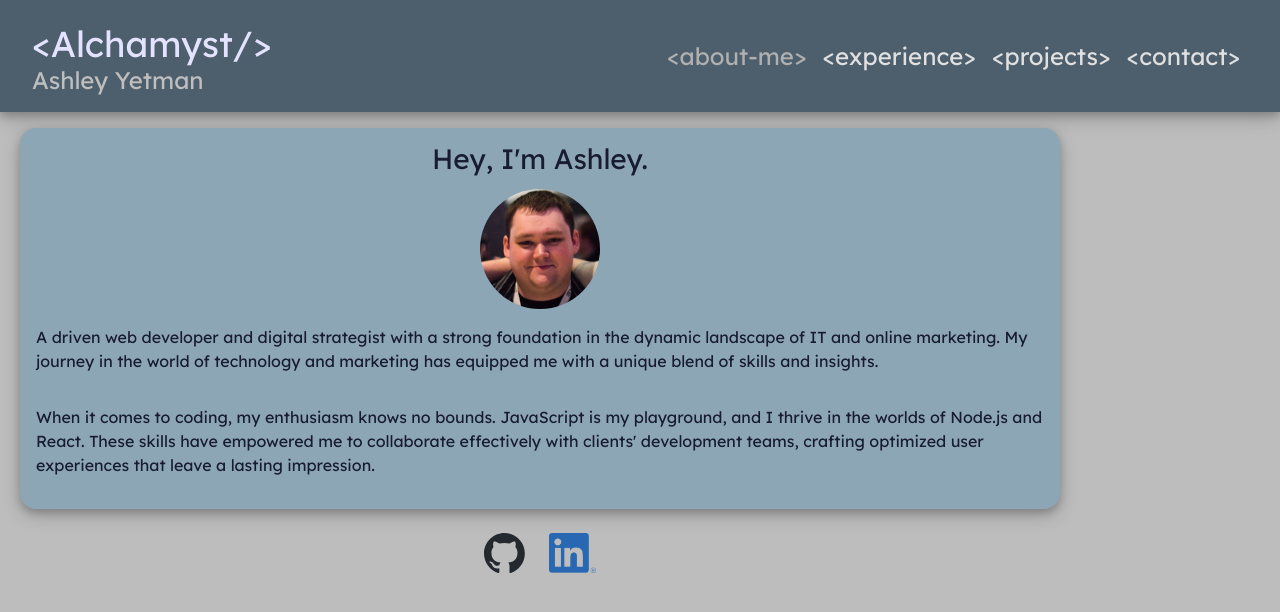
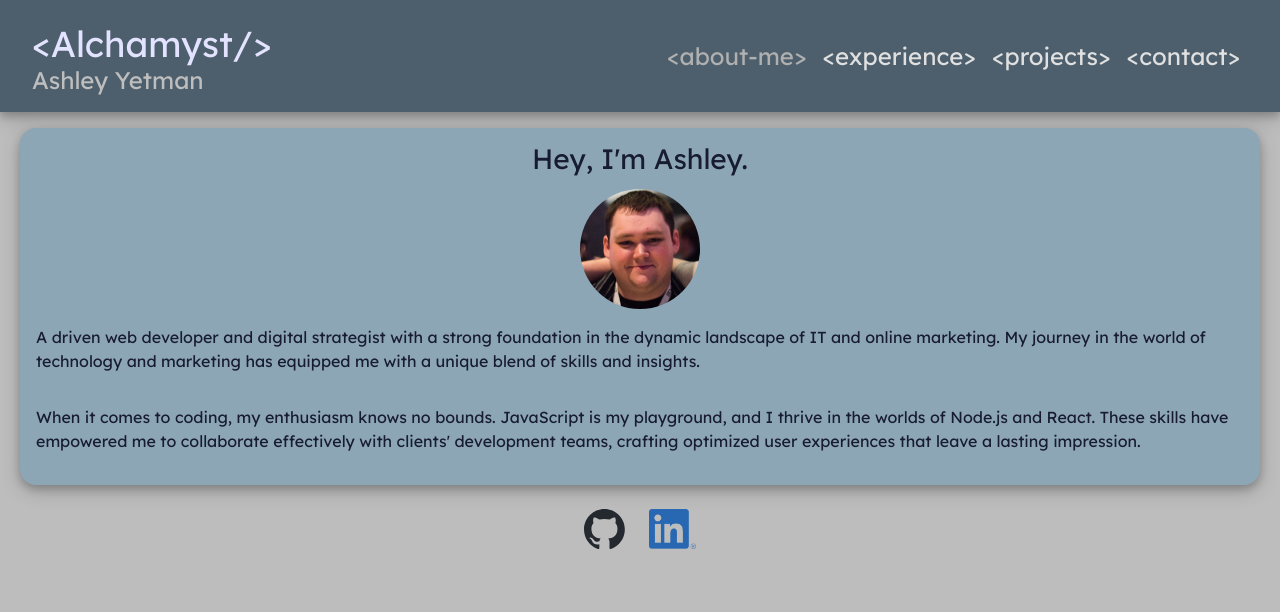
Before and after one commit to Alchamyst/ayetman-web, a React (Vite) app: page / in a window 1280 px wide. Shown: the top 612 px of the page. Built offline with nearby package versions, Linux system fonts and the light colour scheme.

Commit message:
fix main content width issue.

```diff
--- a/src/index.css
+++ b/src/index.css
@@ -62,8 +62,6 @@ html {
     padding: 1em;
     margin-top: 1em;
     margin-bottom: 1em;
-    /* max-width: 31em;
-    width: 100% */
 }
 
 .link-icon {
@@ -76,7 +74,7 @@ html {
   flex-grow: 1;
   padding: 0px 20px;
   height: 100%;
-  max-width: 65em;
+  /* max-width: 65em; */
 }
 
 .root {
```
